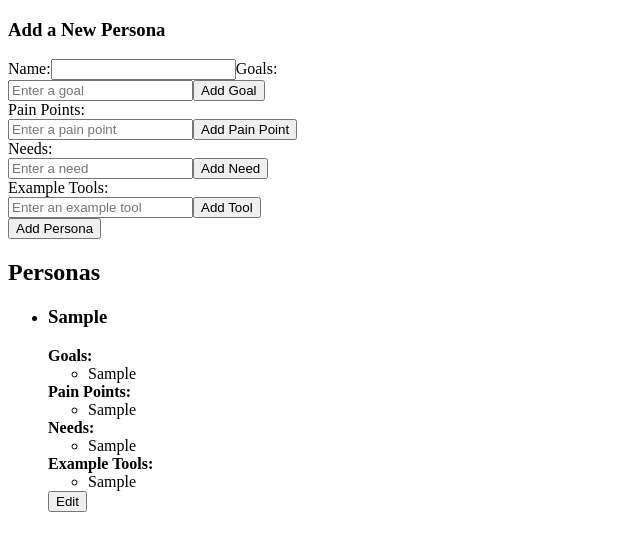
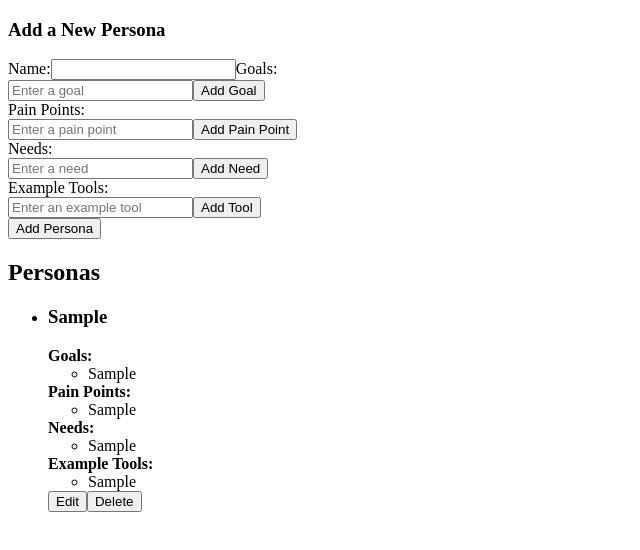
Before and after one commit to andiaz/persona-cms, a Next.js app: page / in a window 1280 px wide. Both pictures are taken after typing "Sample", "Sample", "Sample", "Sample", "Sample" into the empty fields and a click on the button "Add Persona". Shown: the top 550 px of the page, without its empty margins (0-640 px from the left). Built offline with nearby package versions, Linux system fonts and the light colour scheme.

Commit message:
Added support for deleting personas.

```diff
--- a/components/PersonaList.js
+++ b/components/PersonaList.js
@@ -1,7 +1,7 @@
 // components/PersonaList.js
 import React from 'react';
 
-const PersonaList = ({ personas, onEditPersona }) => {
+const PersonaList = ({ personas, onEditPersona, onDeletePersona }) => {
   return (
     <div>
       <h2>Personas</h2>
@@ -45,6 +45,9 @@ const PersonaList = ({ personas, onEditPersona }) => {
                 </ul>
               </div>
               <button onClick={() => onEditPersona(persona)}>Edit</button>
+              <button onClick={() => onDeletePersona(persona.id)}>
+                Delete
+              </button>
             </li>
           ))
         )}
--- a/pages/index.js
+++ b/pages/index.js
@@ -20,6 +20,10 @@ export default function Home() {
     setPersonaToEdit(null); // Clear the edit form after saving changes
   };
 
+  const deletePersona = (id) => {
+    setPersonas(personas.filter((persona) => persona.id !== id));
+  };
+
   return (
     <div>
       <PersonaForm
@@ -27,7 +31,11 @@ export default function Home() {
         personaToEdit={personaToEdit}
         onEditPersona={editPersona}
       />
-      <PersonaList personas={personas} onEditPersona={setPersonaToEdit} />
+      <PersonaList
+        personas={personas}
+        onEditPersona={setPersonaToEdit}
+        onDeletePersona={deletePersona}
+      />
     </div>
   );
 }
```
